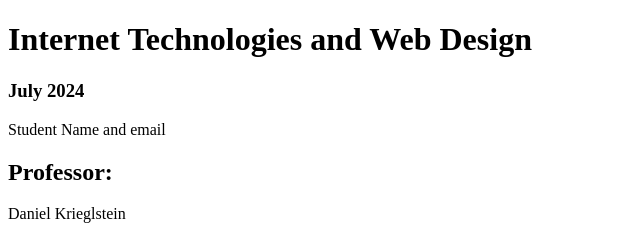
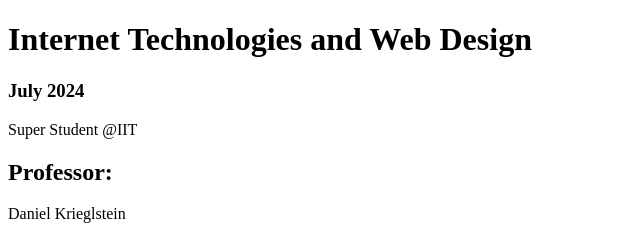
Before and after one commit to gocow/webdev_lab2, a plain HTML site: page index old.html in a window 1280 px wide. Shown: the top 240 px of the page, 0-640 px from the left. Drawn offline with Linux system fonts and the light colour scheme.

Commit message:
index filename updated

```diff
--- a/lab2_final.html
+++ b/index old.html
@@ -7,7 +7,7 @@
 	<body>
 		<h1>Internet Technologies and Web Design</h1>
 		<h3>July 2024</h3>
-		<p> Student Name and email</p>
+		<p>Super Student @IIT</p>
 		<h2>Professor:</h2>
 		<p>Daniel Krieglstein</p>
 		<h2>Lecture Days, Time and Place:</h2>
```
Also changed, not shown: index.html (+1 -1 lines).
